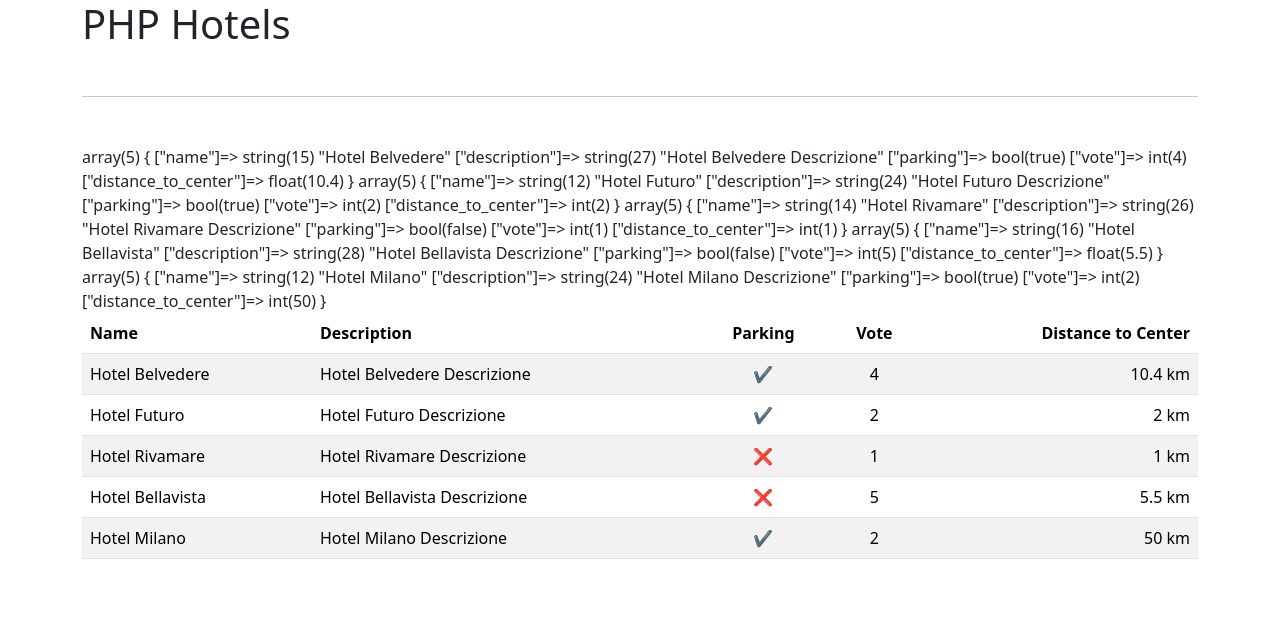
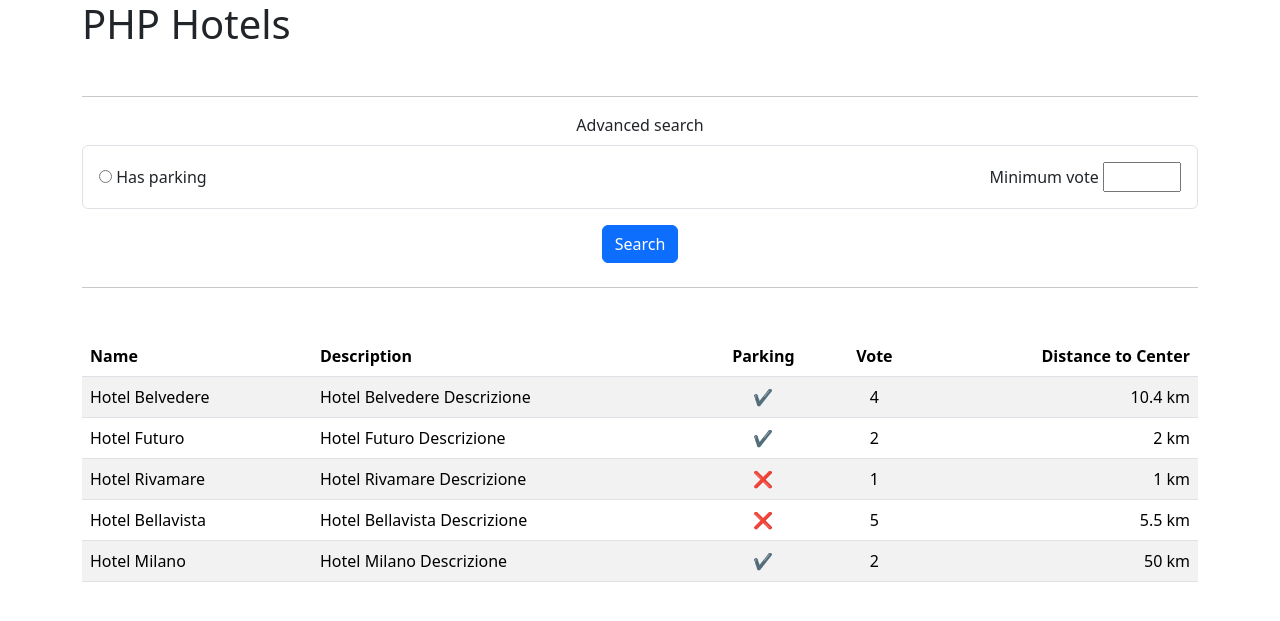
Before and after one commit to mannuccimattia/php-hotel, a PHP site: page / in a window 1280 px wide. Shown: the top 621 px of the page. Run offline with PHP 8.4, Linux system fonts and the light colour scheme.

Commit message:
[UPD] Added form - advanced search

```diff
--- a/index.php
+++ b/index.php
@@ -1,4 +1,4 @@
-<?php
+<?php // hotels array
 
 $hotels = [
 
@@ -51,6 +51,7 @@ $hotels = [
   <link href="https://cdn.jsdelivr.net/npm/bootstrap@5.3.7/dist/css/bootstrap.min.css" rel="stylesheet" integrity="sha384-LN+7fdVzj6u52u30Kp6M/trliBMCMKTyK833zpbD+pXdCLuTusPj697FH4R/5mcr" crossorigin="anonymous">
   <link rel="shortcut icon" href="favicon.ico" type="image/x-icon">
   <title>php Hotel</title>
+  <link rel="stylesheet" href="./style/index.css">
 </head>
 
 <body>
@@ -58,8 +59,48 @@ $hotels = [
   <div class="container">
     <h1>PHP Hotels</h1>
 
-    <hr class="my-5">
+    <hr class="mt-5">
 
+    <!-- form -->
+    <form
+      action="./search_results.php"
+      method="GET"
+      class="mb-4 text-center">
+
+      <label for="adv-search" class="form-label mb-2">Advanced search</label>
+      <div id="adv-search" class="text-center">
+
+        <div class="w-custom input-group m-auto justify-content-between align-items-center border rounded p-3">
+
+          <div class="parking-wrapper">
+            <input
+              type="radio"
+              id="hasParking"
+              name="hasParking">
+            <label for="hasParking">Has parking</label>
+          </div>
+
+          <div class="vote-wrapper">
+            <label for="vote">Minimum vote</label>
+            <input
+              type="number"
+              id="vote"
+              min="1"
+              max="5"
+              name="vote"
+              value="">
+          </div>
+        </div>
+
+        <button type="submit" class="btn btn-primary mt-3">Search</button>
+
+      </div>
+
+    </form>
+
+    <hr class="mb-5">
+
+    <!-- table -->
     <table class="table table-striped">
 
       <thead>
@@ -80,16 +121,14 @@ $hotels = [
           // variables
           $title = "<td>$hotel[name]</td>";
           $description = "<td>$hotel[description]</td>";
-          // $parking = "<td class='text-center'>$hotel[parking]</td>";
           $parking = "<td class='text-center'>" . ($hotel['parking'] ? "✔️" : "❌") . "</td>";
           $vote = "<td class='text-center'>$hotel[vote]</td>";
           $distance = "<td class='text-end'>$hotel[distance_to_center] km</td>";
 
-          var_dump($hotel);
-
           // echo
           echo "<tr>";
           echo $title . $description . $parking . $vote . $distance;
+          echo "</tr>";
         }
 
         ?>
@@ -99,7 +138,6 @@ $hotels = [
     </table>
 
   </div>
-  </div>
 
 </body>
 
```
